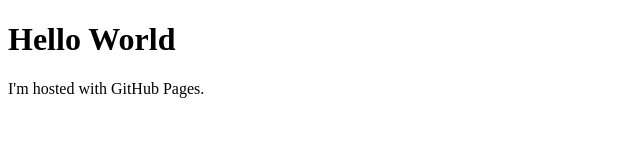
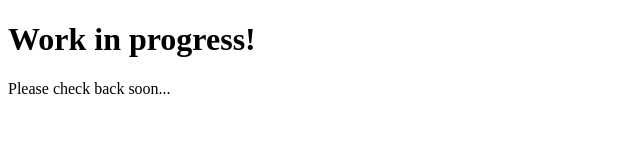
Before and after one commit to rd16395p/rd16395p.github.io, a plain HTML site: page index.html in a window 1280 px wide. Shown: the whole page, without its empty margins (0-640 px from the left). Drawn offline with Linux system fonts and the light colour scheme.

Commit message:
Update index.html
changed to my own message

```diff
--- a/index.html
+++ b/index.html
@@ -1,7 +1,7 @@
 <!DOCTYPE html>
 <html>
 <body>
-<h1>Hello World</h1>
-<p>I'm hosted with GitHub Pages.</p>
+<h1>Work in progress!</h1>
+<p>Please check back soon...</p>
 </body>
 </html>
```
